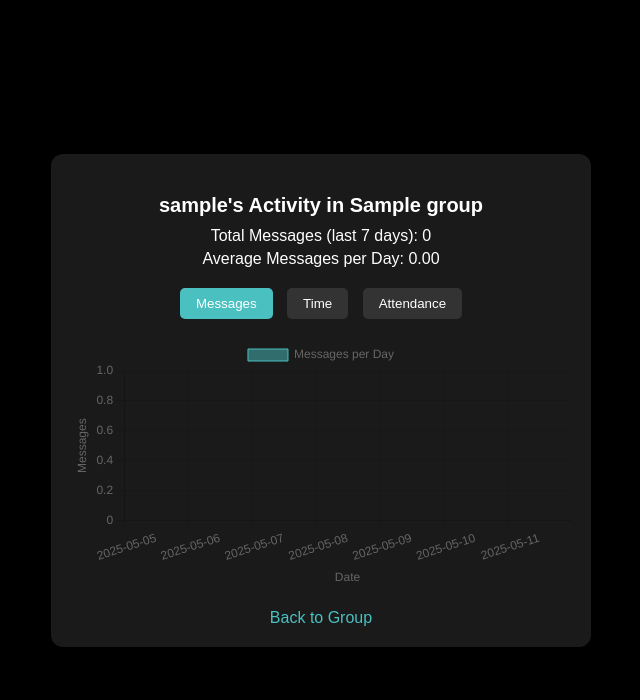
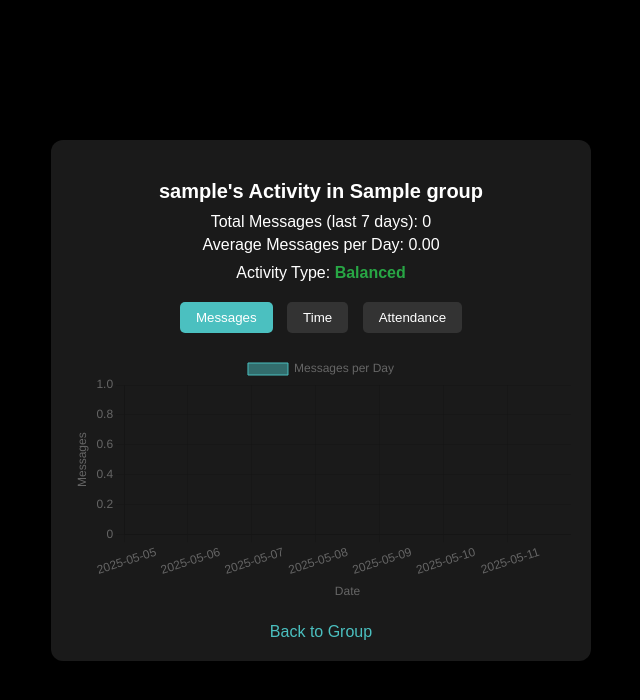
Before and after one commit to Dair12/chat_django, a Django app: page /group_info/1/user_activity/1/ in a window 1280 px wide. Shown: the top 700 px of the page, without its empty margins (319-959 px from the left). Run offline with Django 5.2, Linux system fonts and the light colour scheme; a user stored in the database is signed in; tables that the repository leaves empty hold one stand-in row (values such as "Sample post").

Commit message:
Статус

```diff
--- a/groups/views.py
+++ b/groups/views.py
@@ -90,7 +90,7 @@
     end_date = datetime.now().date()
     start_date = end_date - timedelta(days=6)
 
-    # Сообщения
+    # Messages
     total_messages = Message.objects.filter(
         group=group, sender=user, created_at__date__gte=start_date, created_at__date__lte=end_date
     ).count()
@@ -108,7 +108,7 @@
     message_data = [message_date_counts.get(label, 0) for label in labels]
     average_messages = sum(message_data) / 7 if message_data else 0
 
-    # Время
+    # Time
     total_duration = GroupActivity.objects.filter(
         group=group, user=user, start_time__date__gte=start_date, start_time__date__lte=end_date, duration__isnull=False
     ).aggregate(total=Sum('duration'))['total'] or timedelta(seconds=0)
@@ -126,7 +126,7 @@
     time_data = [time_date_durations.get(label, 0) for label in labels]
     average_time = sum(time_data) / 7 if time_data else 0
 
-    # Посещаемость
+    # Attendance
     daily_attendance = (
         GroupActivity.objects.filter(
             group=group, user=user, start_time__date__gte=start_date, start_time__date__lte=end_date
@@ -141,22 +141,20 @@
     average_attendance = sum(attendance_data) / 7 if attendance_data else 0
     total_attendance = sum(attendance_data)
 
-    # Средняя длительность сеанса
+    # Average session duration
     session_durations = GroupActivity.objects.filter(
         group=group, user=user, start_time__date__gte=start_date, start_time__date__lte=end_date, duration__isnull=False
     ).aggregate(avg_duration=Avg('duration'))['avg_duration'] or timedelta(seconds=0)
     average_session_duration = session_durations.total_seconds() / 60 if session_durations else 0
 
-    # Interest как наклон тренда по времени (линейная регрессия)
+    # Interest as slope of time trend (linear regression)
     x_vals = list(range(7))
     y_vals = time_data
-
     n = len(x_vals)
     sum_x = sum(x_vals)
     sum_y = sum(y_vals)
     sum_x2 = sum(x**2 for x in x_vals)
     sum_xy = sum(x * y for x, y in zip(x_vals, y_vals))
-
     denominator = n * sum_x2 - sum_x ** 2
     if denominator == 0:
         interest = 0
@@ -164,6 +162,19 @@
         k = (n * sum_xy - sum_x * sum_y) / denominator
         interest = k
 
+    # Activity Indicator: Messages per minute
+    if total_duration_minutes > 0:
+        messages_per_minute = total_messages / total_duration_minutes
+    else:
+        messages_per_minute = float('inf') if total_messages > 0 else 0
+
+    # Categorize user activity
+    if messages_per_minute > 0.5:  # More than 0.5 messages per minute
+        activity_type = 'Active Communicator'
+    elif messages_per_minute < 0.1 and total_duration_minutes > 0:  # Less than 0.1 messages per minute, with some time spent
+        activity_type = 'Passive Reader'
+    else:
+        activity_type = 'Balanced'
 
     context = {
         'group': group,
@@ -176,6 +187,7 @@
         'average_attendance': average_attendance,
         'average_session_duration': average_session_duration,
         'interest': interest,
+        'activity_type': activity_type,
         'graph_data': json.dumps({
             'labels': labels,
             'messages': message_data,
--- a/static/css/user_activity.css
+++ b/static/css/user_activity.css
@@ -13,9 +13,7 @@ body {
   background-color: #1a1a1a;
   padding: 20px;
   border-radius: 12px;
-  box-shadow: 0 0 10px rgba(0, 0,
-
-  0, 0.5);
+  box-shadow: 0 0 10px rgba(0, 0, 0, 0.5);
   text-align: center;
   width: 500px;
 }
@@ -75,11 +73,26 @@ a:hover {
 }
 
 .interest-positive {
-  color: #28a745; /* Зеленый */
+  color: #28a745; /* Green */
   font-weight: bold;
 }
 
 .interest-negative {
-  color: #dc3545; /* Красный */
+  color: #dc3545; /* Red */
   font-weight: bold;
 }
+
+.activity-active-communicator {
+  color: #007bff; /* Blue */
+  font-weight: bold;
+}
+
+.activity-passive-reader {
+  color: #ffc107; /* Yellow */
+  font-weight: bold;
+}
+
+.activity-balanced {
+  color: #28a745; /* Green */
+  font-weight: bold;
+}
--- a/templates/user_activity.html
+++ b/templates/user_activity.html
@@ -30,6 +30,9 @@
         <p class="metric">Average Attendance per Day: {{ average_attendance|floatformat:2 }} sessions</p>
         <p class="metric">Average Session Duration: {{ average_session_duration|floatformat:2 }} minutes</p>
       </div>
+      <div class="metric-group activity-type-metrics">
+        <p class="metric">Activity Type: <span class="activity-{{ activity_type|lower|slugify }}">{{ activity_type }}</span></p>
+      </div>
     </div>
     <div class="chart-controls">
       <button id="showMessages" class="chart-btn active">Messages</button>
```
